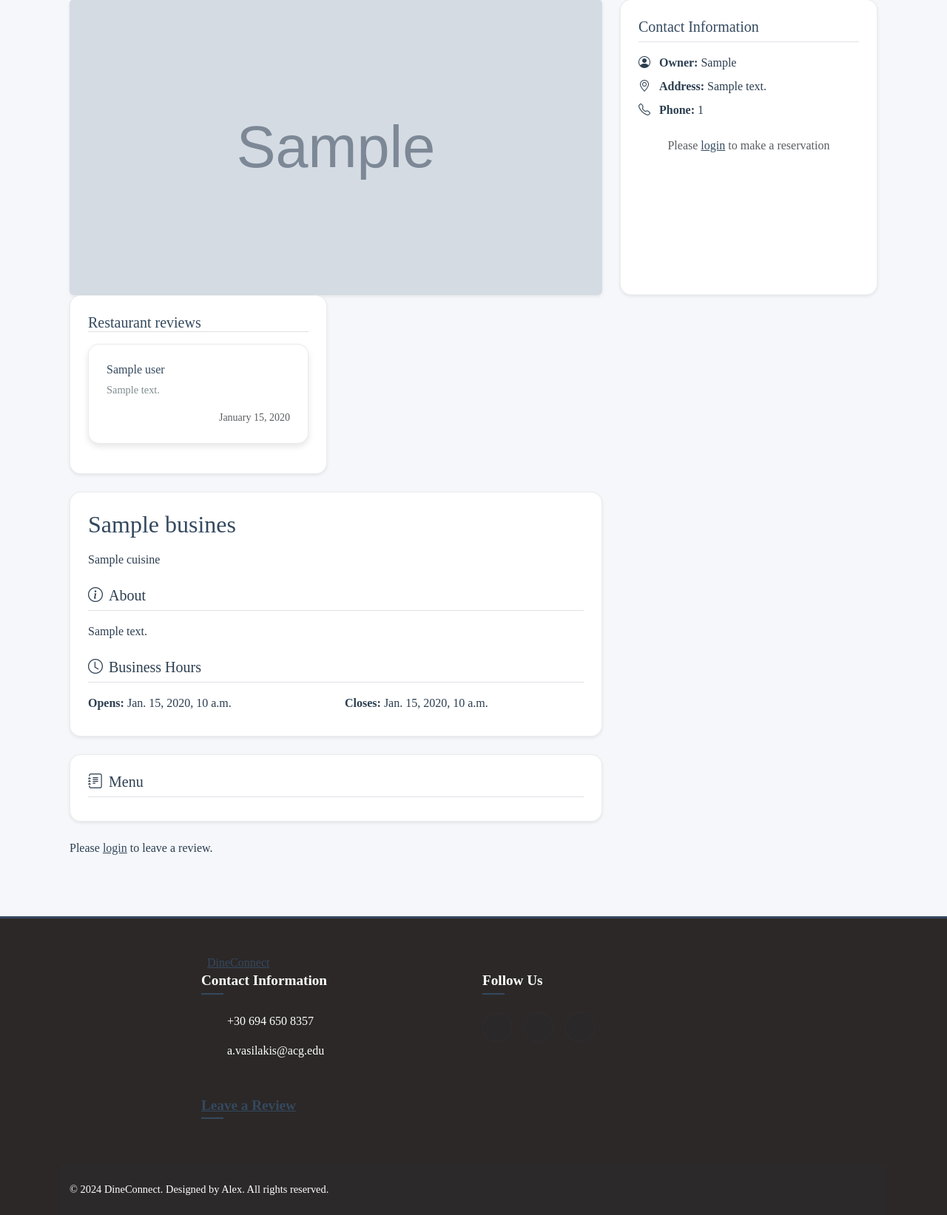
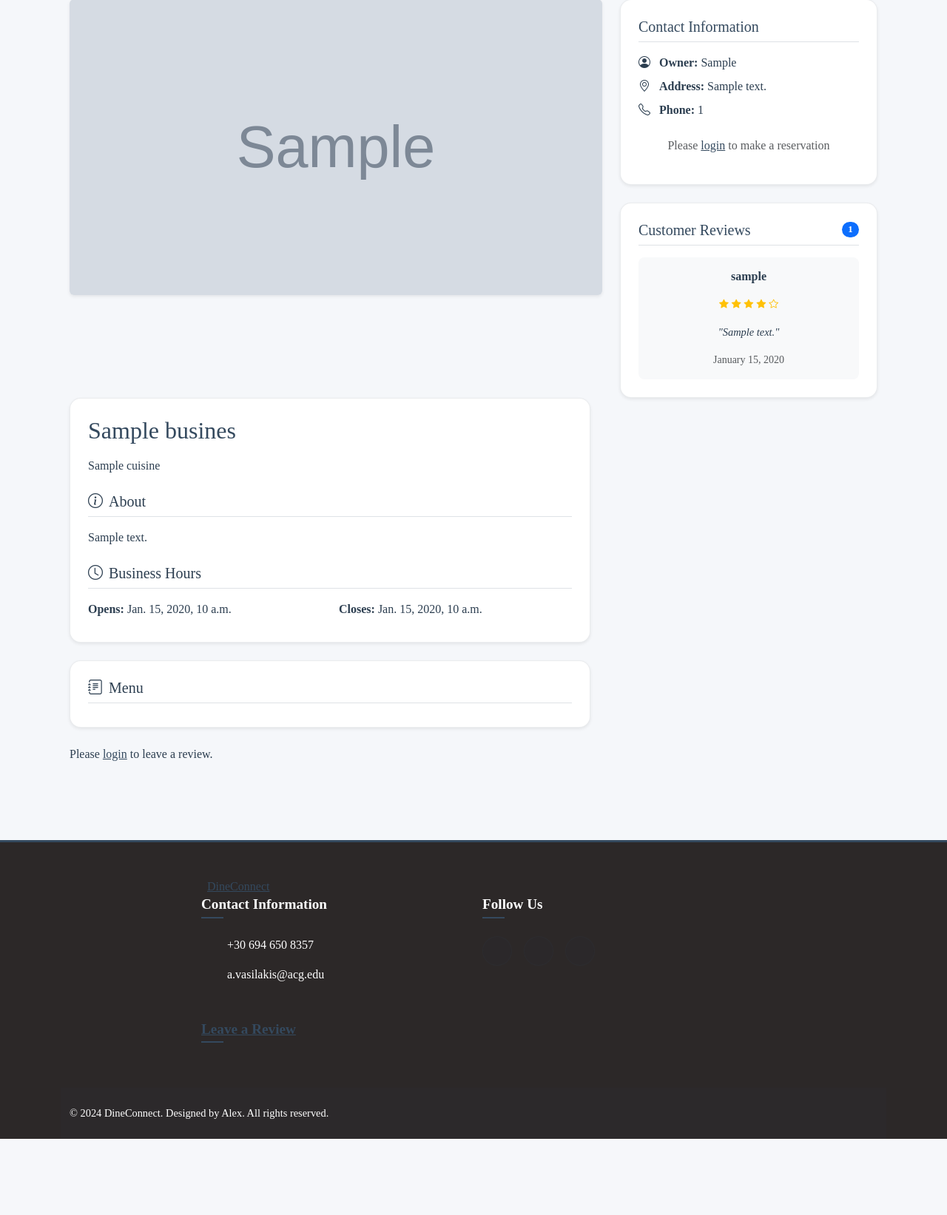
Before and after one commit to Alexandroas/dineConnect, a Django app: template Restaurant_handling/templates/Restaurant_handling/restaurant_detail.html in a window 1280 px wide. Shown: the part 115-1758 px from the top of the page at 74% size. After the commit the page ends 1655 px from the top, so only its background shows below. Run offline with Django 3.2, Linux system fonts and the light colour scheme; the template is opened without the code that fills it: most values are stand-ins (such as "Sample title", 1, 10 or a date in 2020); grey boxes marked "Sample" are stand-in pictures; some libraries are stand-ins or nearby versions.

Commit message:
Fixed styling of restaurant reviews carousel

```diff
--- a/Restaurant_handling/templates/Restaurant_handling/restaurant_detail.html
+++ b/Restaurant_handling/templates/Restaurant_handling/restaurant_detail.html
@@ -16,9 +16,9 @@
         </div>
       </div>
 
-      <!-- Contact Sidebar -->
+<!-- Contact Card -->
 <div class="col-md-4">
-        <div class="card shadow-sm h-100">
+  <div class="card shadow-sm mb-4">
       <div class="card-body">
           <h5 class="card-title border-bottom pb-2">Contact Information</h5>
           <div class="mt-3">
@@ -38,72 +38,71 @@
 
           {% if user.is_authenticated %}
               <div class="mt-4">
-                <a href="{% url 'reservations:restaurant_reservation' business_id=business.business_id %}" class="btn btn-primary w-100">
-                  <i class="bi bi-calendar-check me-2"></i>
-                  Make Reservation
+                  <a href="{% url 'reservations:restaurant_reservation' business_id=business.business_id %}"
+                     class="btn btn-primary w-100">
+                      <i class="bi bi-calendar-check me-2"></i>Make Reservation
                   </a>
               </div>
           {% else %}
               <div class="mt-4 text-center">
-                <p class="text-muted">
-                  Please <a href="{% url 'login' %}">login</a> to make a reservation
+                  <p class="text-muted">Please <a href="{% url 'login' %}">login</a> to make a reservation</p>
+              </div>
+          {% endif %}
+      </div>
+  </div>
+
+  <!-- Reviews Section -->
+  <div class="card shadow-sm">
+      <div class="card-body">
+          <h5 class="card-title d-flex justify-content-between align-items-center border-bottom pb-2">
+              Customer Reviews
+              <span class="badge bg-primary rounded-pill">{{ reviews.count }}</span>
+          </h5>
+
+          {% if reviews %}
+              <div id="reviewCarousel" class="carousel slide mt-3" data-bs-ride="carousel">
+                  <div class="carousel-inner">
+                    {% for review in reviews %}
+                    <div class="carousel-item {% if forloop.first %}active{% endif %}">
+                        <div class="review-card p-3 text-center">
+                            <h6 class="mb-3 fw-bold">{{ review.user_id.username }}</h6>
+
+                            <div class="rating mb-3">
+                                {% for i in '12345'|make_list %}
+                                    <i class="bi bi-star{% if forloop.counter <= review.review_rating %}-fill{% endif %} text-warning"></i>
+                                {% endfor %}
+                            </div>
+
+                            <div class="review-content">
+                                <p class="review-text mb-3 fst-italic">
+                                    "{{ review.review_text }}"
                                 </p>
+                                <small class="text-muted d-block">{{ review.created_at|date:"F d, Y" }}</small>
+                            </div>
+                        </div>
+                    </div>
+                {% endfor %}
+                  </div>
+                  {% if reviews.count > 1 %}
+                      <button class="carousel-control-prev" type="button" data-bs-target="#reviewCarousel" data-bs-slide="prev">
+                          <span class="carousel-control-prev-icon bg-dark rounded-circle" aria-hidden="true"></span>
+                          <span class="visually-hidden">Previous</span>
+                      </button>
+                      <button class="carousel-control-next" type="button" data-bs-target="#reviewCarousel" data-bs-slide="next">
+                          <span class="carousel-control-next-icon bg-dark rounded-circle" aria-hidden="true"></span>
+                          <span class="visually-hidden">Next</span>
+                      </button>
+                  {% endif %}
+              </div>
+          {% else %}
+              <div class="text-center py-4">
+                  <i class="bi bi-chat-square-text fs-1 text-muted"></i>
+                  <p class="text-muted mt-2">No reviews yet</p>
               </div>
           {% endif %}
       </div>
   </div>
 </div>
-      <div class="col-md-4">
-        <div class="card shadow-sm h-100">
-          <div class="card-body">
-            <h5 class="card-title border-bottom">Restaurant reviews</h5>
-            <div class="mt-3">
-              {% for review in reviews %}
-                <div class="card mb-3">
-                  <div class="card-body">
-                    <h6 class="card-title">{{ review.user }}</h6>
-                    <p class="card-text">{{ review.review_text }}</p>
-                    <div class="d-flex justify-content-between">
-                      <small class="text-muted
-                                            {% if review.rating == 1 %}
-
-                          text-danger
-
-
-                        {% elif review.rating == 2 %}
-
-                          text-warning
-
-
-                        {% elif review.rating == 3 %}
-
-                          text-info
-
-
-                        {% elif review.rating == 4 %}
-
-                          text-primary
-
-
-                        {% elif review.rating == 5 %}
-
-                          text-success
-
-
-                        {% endif %}">
-
-                      </small>
-                      <small class="text-muted">{{ review.created_at|date:'F d, Y' }}</small>
-                    </div>
-                  </div>
-                </div>
-              {% endfor %}
-            </div>
-          </div>
-        </div>
-      </div>
-    </div>
-
     <!-- Restaurant Details -->
     <div class="row">
       <div class="col-md-8">
```
Lines whose indentation alone changed are shown as unchanged.
